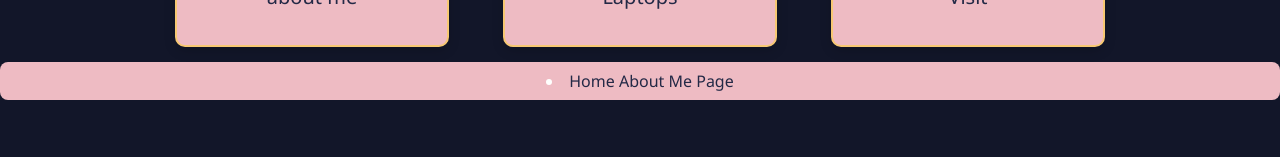
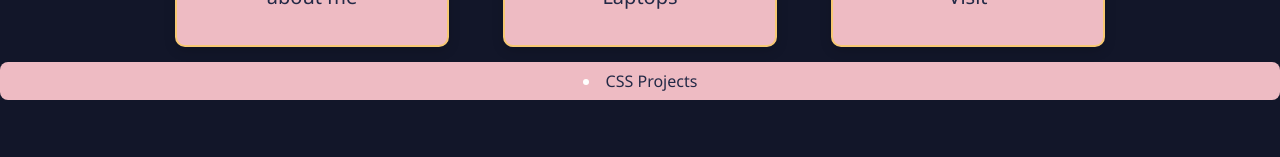
Before and after one commit to Mfran12/My-portfolio, a plain HTML site: page index.html in a window 1280 px wide. Shown: the part 342-499 px from the top of the page. Drawn offline with Linux system fonts and the light colour scheme.

Commit message:
Add files via upload

```diff
--- a/index.html
+++ b/index.html
@@ -32,8 +32,7 @@
             </li>
         </ul>
         <li class="style3 box4">
-            <a href="cssprojects/index.html" style="color:#232946; text-decoration:none; font-weight:500;">Home About Me
-                Page</a>
+            <a href="cssprojects/index.html" style="color:#232946; text-decoration:none; font-weight:500;">CSS Projects</a>
     </nav>
 
     <section class="intro" style="text-align:center; padding:2rem;">
```
